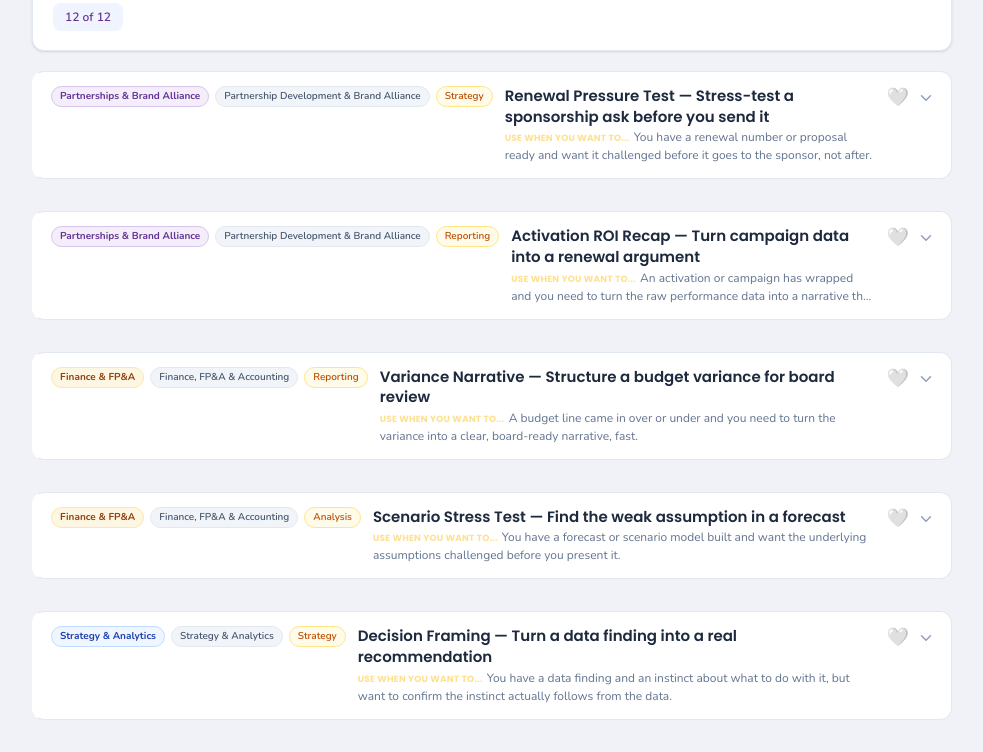
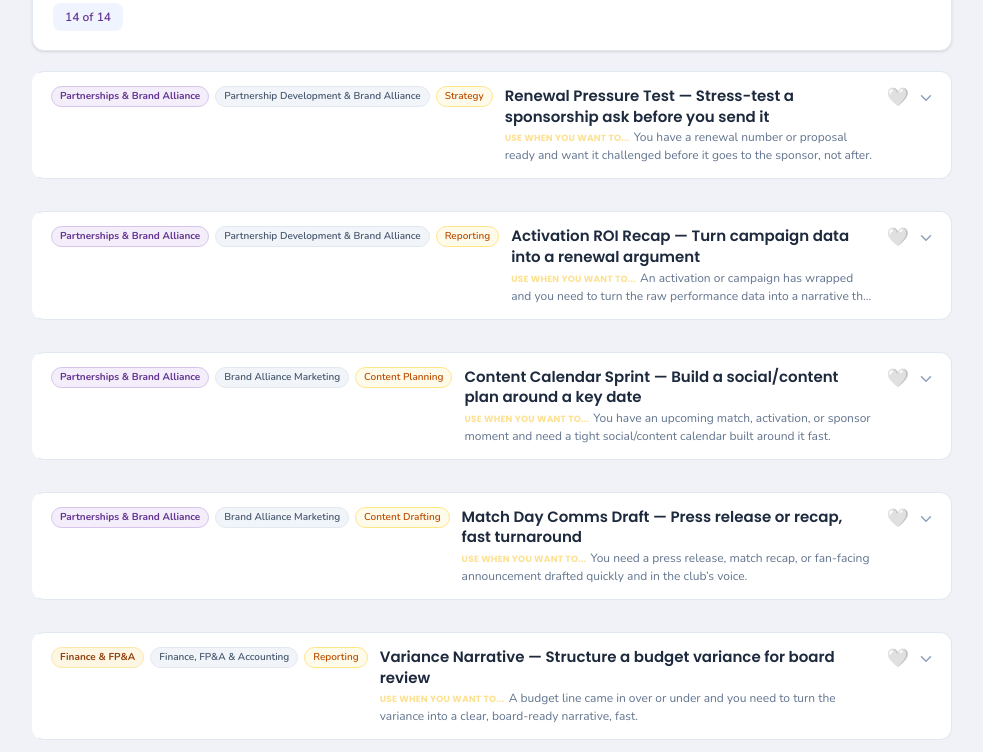
Before and after one commit to ebcox6/orlando-city-sc-ai-hub, a React (Vite) app: page /orlando-city-sc-ai-hub/library in a window 1280 px wide. Shown: the part 874-1626 px from the top of the page, without its empty margins (268-1251 px from the left). Built offline with nearby package versions, Linux system fonts and the light colour scheme.

Commit message:
add content calendar and matchday comms prompts to Partnerships library

```diff
--- a/src/data/libraryPrompts.js
+++ b/src/data/libraryPrompts.js
@@ -49,6 +49,42 @@ Before I send this, identify the single weakest point in my rationale, the one a
 `{partner}'s activation has wrapped. The performance data: {metrics}. This recap needs to support: {goal}.
 
 Build the recap as a decision-ready narrative, not a data dump. Lead with what the numbers mean for the partner's objectives, not just what happened. Flag any metric that's weaker than it looks on the surface, and tell me how to frame it honestly without undermining the renewal case.`,
+  },
+
+  {
+    id: 'partnerships-content-calendar',
+    division: 'Partnerships & Brand Alliance',
+    role: 'Brand Alliance Marketing',
+    task: 'Content Planning',
+    title: 'Content Calendar Sprint — Build a social/content plan around a key date',
+    when: 'You have an upcoming match, activation, or sponsor moment and need a tight social/content calendar built around it fast.',
+    fields: [
+      { key: 'event',     placeholder: 'the match, activation, or key date' },
+      { key: 'goal',      placeholder: 'what this content push needs to accomplish' },
+      { key: 'platforms', placeholder: 'platforms in scope (e.g. Instagram, X, TikTok)' },
+    ],
+    template:
+`We have {event} coming up. The content push needs to accomplish: {goal}. Platforms in scope: {platforms}.
+
+Build a content calendar covering the lead-up, the day itself, and the follow-up. For each post, give me the angle and platform, not just a generic content idea. Flag if any sponsor or partner obligation should be reflected in the calendar. Don't pad this with filler posts — every entry should earn its place.`,
+  },
+
+  {
+    id: 'partnerships-matchday-comms',
+    division: 'Partnerships & Brand Alliance',
+    role: 'Brand Alliance Marketing',
+    task: 'Content Drafting',
+    title: 'Match Day Comms Draft — Press release or recap, fast turnaround',
+    when: 'You need a press release, match recap, or fan-facing announcement drafted quickly and in the club’s voice.',
+    fields: [
+      { key: 'subject',  placeholder: 'what this is announcing or recapping' },
+      { key: 'keyFacts', placeholder: 'the key facts, score, or details to include' },
+      { key: 'tone',     placeholder: 'tone (e.g. celebratory, measured, urgent)' },
+    ],
+    template:
+`Draft a press release or match recap on: {subject}. Key facts to include: {keyFacts}. Tone: {tone}.
+
+Lead with what a fan or reporter actually wants to know first, not background context. Keep it tight and scannable. Flag if any of the facts I've given you would benefit from a quote or additional context I haven't provided, rather than inventing one.`,
   },
 
   // ──────────────────────────────────────────────────────────────────────────
```
